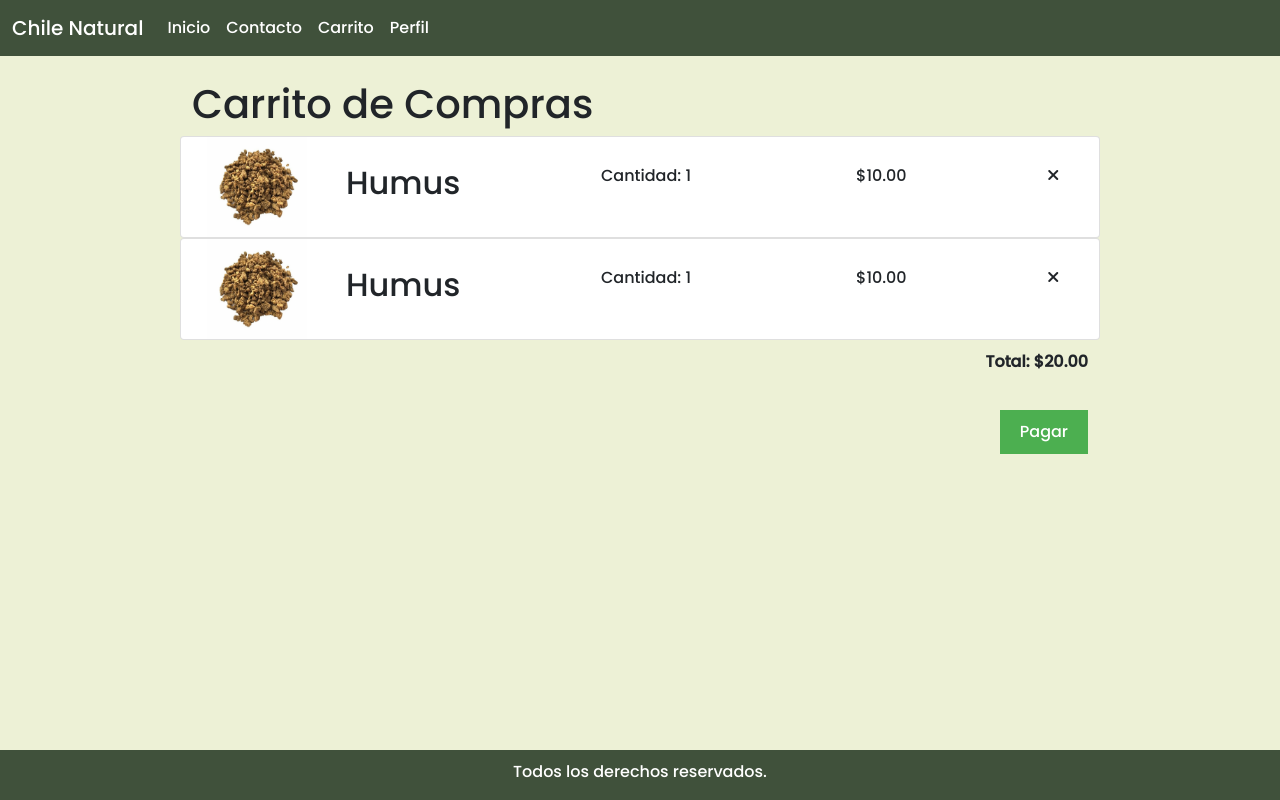
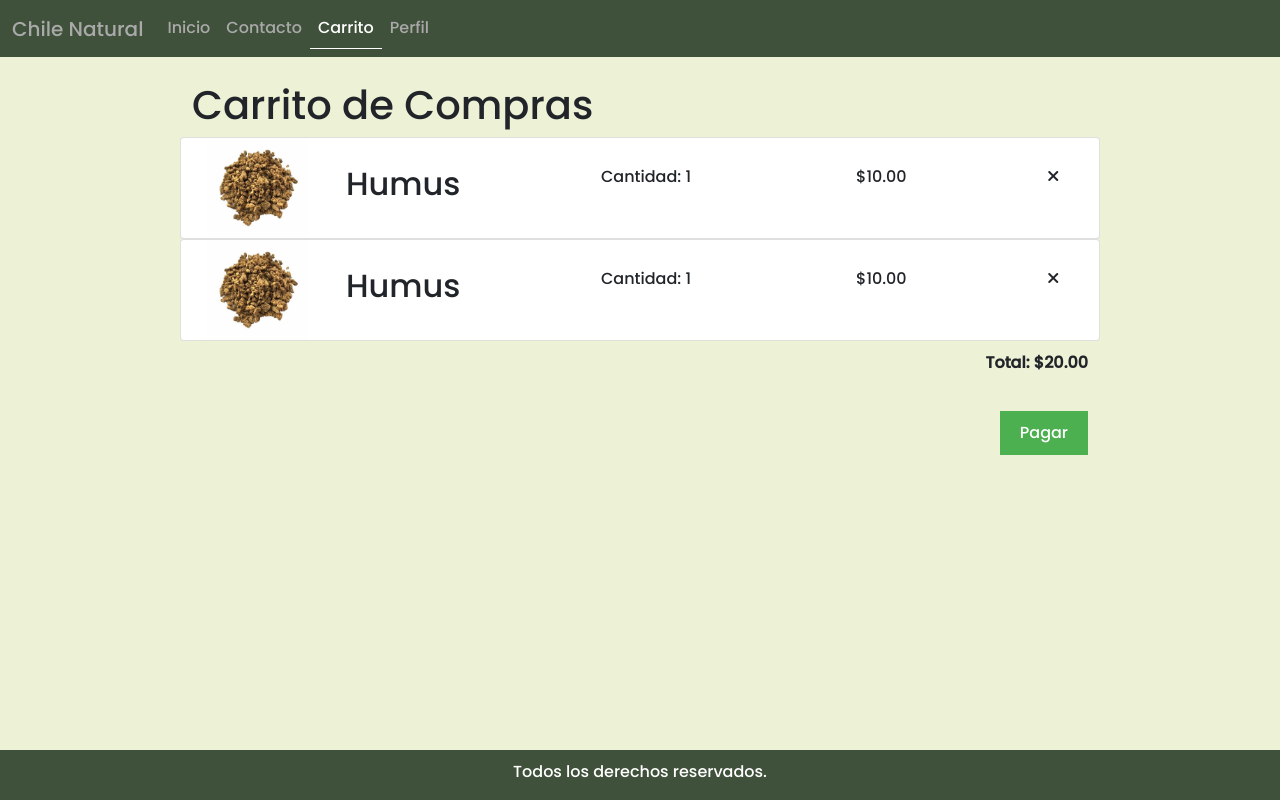
Before and after one commit to Aravale2023/Pre-entrega2-Saavedra, a website: page pages/Carrito.html in a window 1280 px wide. Drawn offline with Linux system fonts and the light colour scheme.

Commit message:
feat:fixed html

```diff
--- a/pages/Carrito.html
+++ b/pages/Carrito.html
@@ -38,7 +38,7 @@
     <header>
       <nav class="navbar navbar-expand-lg navbar-light bg-light">
         <div class="container-fluid">
-          <a class="navbar-brand" href="#">Chile Natural</a>
+          <a class="navbar-brand" href="../index.html">Chile Natural</a>
           <button
             class="navbar-toggler"
             type="button"
@@ -53,20 +53,10 @@
           <div class="collapse navbar-collapse" id="navbarSupportedContent">
             <ul class="navbar-nav me-auto mb-2 mb-lg-0">
               <li class="nav-item">
-                <a
-                  class="nav-link active"
-                  aria-current="page"
-                  href="../index.html"
-                  >Inicio</a
-                >
+                <a class="nav-link" href="../index.html">Inicio</a>
               </li>
               <li class="nav-item">
-                <a
-                  class="nav-link active"
-                  aria-current="page"
-                  href="./Contacto.html"
-                  >Contacto</a
-                >
+                <a class="nav-link" href="./Contacto.html">Contacto</a>
               </li>
               <li class="nav-item">
                 <a
@@ -77,12 +67,7 @@
                 >
               </li>
               <li class="nav-item">
-                <a
-                  class="nav-link active"
-                  aria-current="page"
-                  href="./Perfil.html"
-                  >Perfil</a
-                >
+                <a class="nav-link" href="./Perfil.html">Perfil</a>
               </li>
             </ul>
           </div>
--- a/scss/components/_navbar.scss
+++ b/scss/components/_navbar.scss
@@ -1,8 +1,12 @@
 .navbar {
   background-color: $primary !important;
   a {
+    color: darkgrey !important;
+    @include flex(column, wrap, center, center);
+  }
+  .active {
     color: white !important;
-    @include flex(column, wrap, center, center);
+    border-bottom: 1px solid white;
   }
 }
 
```
Also changed, not shown: index.html (+5 -5 lines), pages/Contacto.html (+4 -19 lines), pages/Detalle-Productos.html (+4 -7 lines), pages/Perfil.html (+5 -8 lines), css/style.css, 1 other file.
